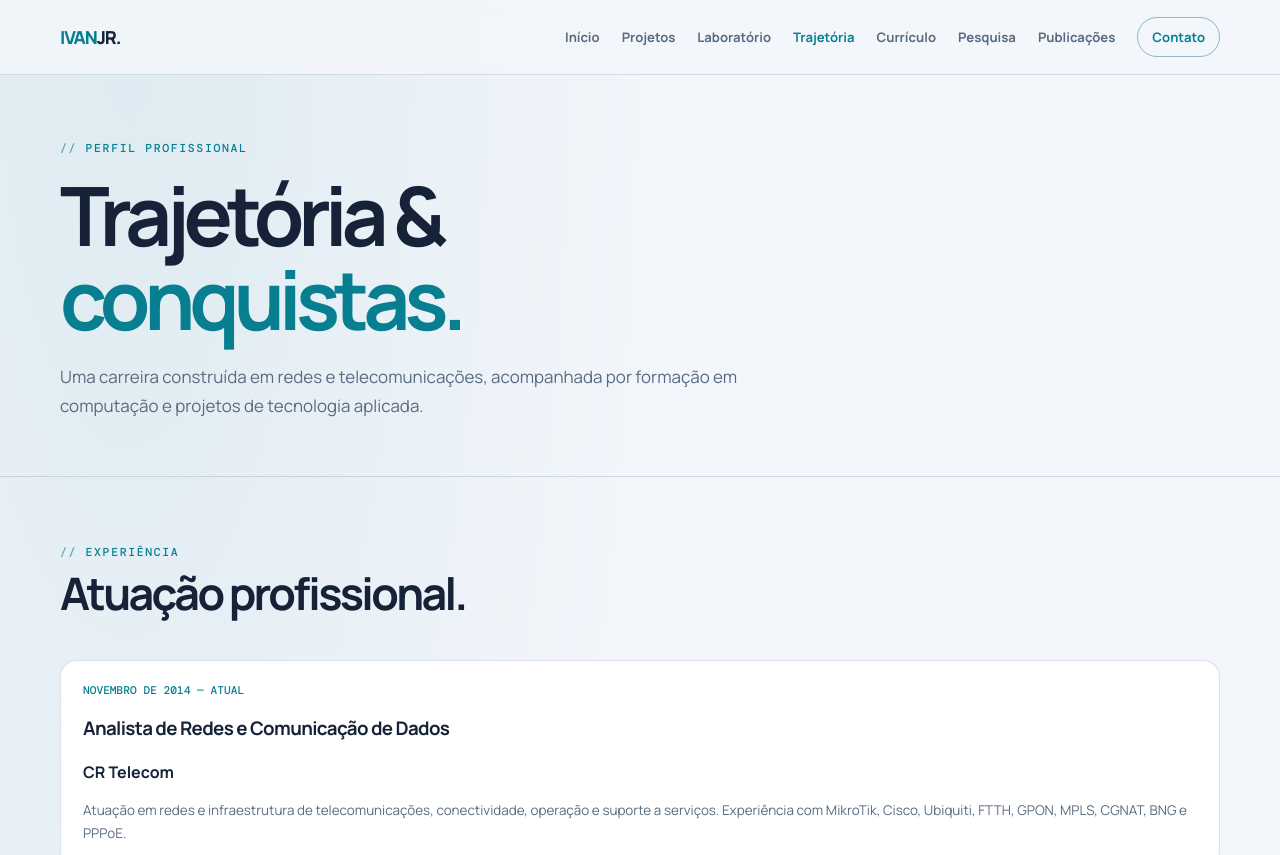
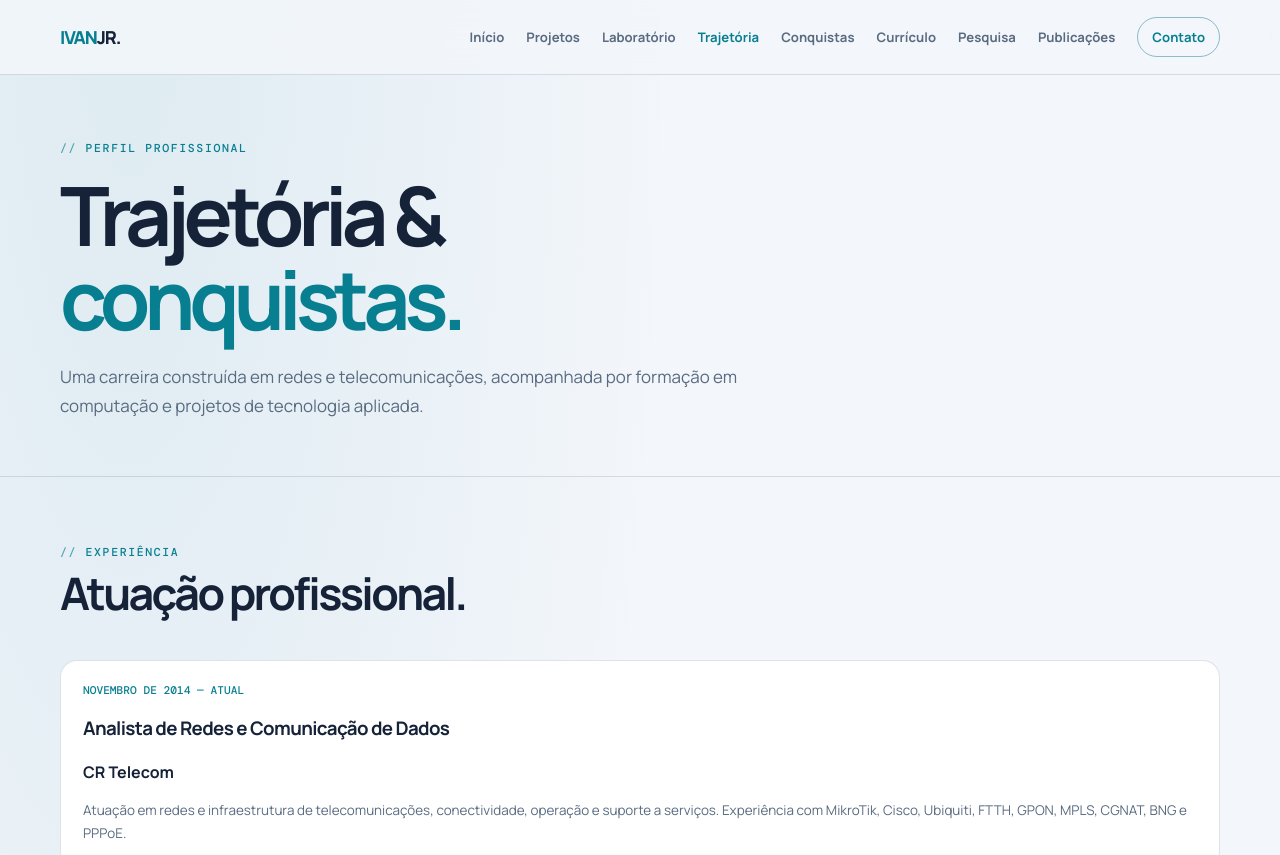
Before and after one commit to Ivanjuniior/ivan-junior-links, a plain HTML site: page trajetoria.html in a window 1280 px wide. Shown: the top 855 px of the page. Drawn offline with nearby package versions, Linux system fonts and the light colour scheme.

Commit message:
nav: add direct link to achievements

```diff
--- a/trajetoria.html
+++ b/trajetoria.html
@@ -1,4 +1,4 @@
-<!doctype html><html lang="pt-BR"><head><meta charset="utf-8"><meta name="viewport" content="width=device-width,initial-scale=1"><meta name="description" content="Experiência profissional, formação acadêmica, competências e conquistas em robótica de Ivan Junior."><meta name="theme-color" content="#080d18"><link rel="canonical" href="https://ivanjr.eti.br/trajetoria.html"><link rel="icon" href="/favicon.svg" type="image/svg+xml"><title>Trajetória | Ivan Junior</title><link rel="stylesheet" href="/assets/css/style.css"></head><body id="top"><nav class="nav"><div class="wrap nav-inner"><a class="brand" href="/"><span>IVAN</span>JR.</a><button class="menu" aria-expanded="false" aria-label="Abrir menu">Menu</button><div class="nav-links"><a href="/" >Início</a><a href="/projetos.html" >Projetos</a><a href="/laboratorio.html" >Laboratório</a><a href="/trajetoria.html" aria-current="page">Trajetória</a><a href="/curriculo.html" >Currículo</a><a href="/pesquisa.html">Pesquisa</a><a href="/publicacoes.html">Publicações</a><a class="nav-cta" href="/contato.html">Contato</a></div></div></nav><main>
+<!doctype html><html lang="pt-BR"><head><meta charset="utf-8"><meta name="viewport" content="width=device-width,initial-scale=1"><meta name="description" content="Experiência profissional, formação acadêmica, competências e conquistas em robótica de Ivan Junior."><meta name="theme-color" content="#080d18"><link rel="canonical" href="https://ivanjr.eti.br/trajetoria.html"><link rel="icon" href="/favicon.svg" type="image/svg+xml"><title>Trajetória | Ivan Junior</title><link rel="stylesheet" href="/assets/css/style.css"></head><body id="top"><nav class="nav"><div class="wrap nav-inner"><a class="brand" href="/"><span>IVAN</span>JR.</a><button class="menu" aria-expanded="false" aria-label="Abrir menu">Menu</button><div class="nav-links"><a href="/" >Início</a><a href="/projetos.html" >Projetos</a><a href="/laboratorio.html" >Laboratório</a><a href="/trajetoria.html" aria-current="page">Trajetória</a><a href="/conquistas.html">Conquistas</a><a href="/curriculo.html" >Currículo</a><a href="/pesquisa.html">Pesquisa</a><a href="/publicacoes.html">Publicações</a><a class="nav-cta" href="/contato.html">Contato</a></div></div></nav><main>
 <section class="wrap project-hero"><div class="eyebrow">Perfil profissional</div><h1>Trajetória &<br><em>conquistas.</em></h1><p class="lead">Uma carreira construída em redes e telecomunicações, acompanhada por formação em computação e projetos de tecnologia aplicada.</p></section>
 <section class="section" id="experiencia"><div class="wrap"><div class="section-head"><div><div class="eyebrow">Experiência</div><h2>Atuação profissional.</h2></div></div><div class="panel"><div class="date">NOVEMBRO DE 2014 — ATUAL</div><h3>Analista de Redes e Comunicação de Dados</h3><strong>CR Telecom</strong><p>Atuação em redes e infraestrutura de telecomunicações, conectividade, operação e suporte a serviços. Experiência com MikroTik, Cisco, Ubiquiti, FTTH, GPON, MPLS, CGNAT, BNG e PPPoE.</p></div></div></section>
 <section class="section" id="conquistas"><div class="wrap"><div class="section-head"><div><div class="eyebrow">Reconhecimento</div><h2>Conquistas em robótica.</h2></div><p>Resultados construídos em equipe, em eventos regionais, nacionais e internacionais.</p></div><div class="timeline">
```
